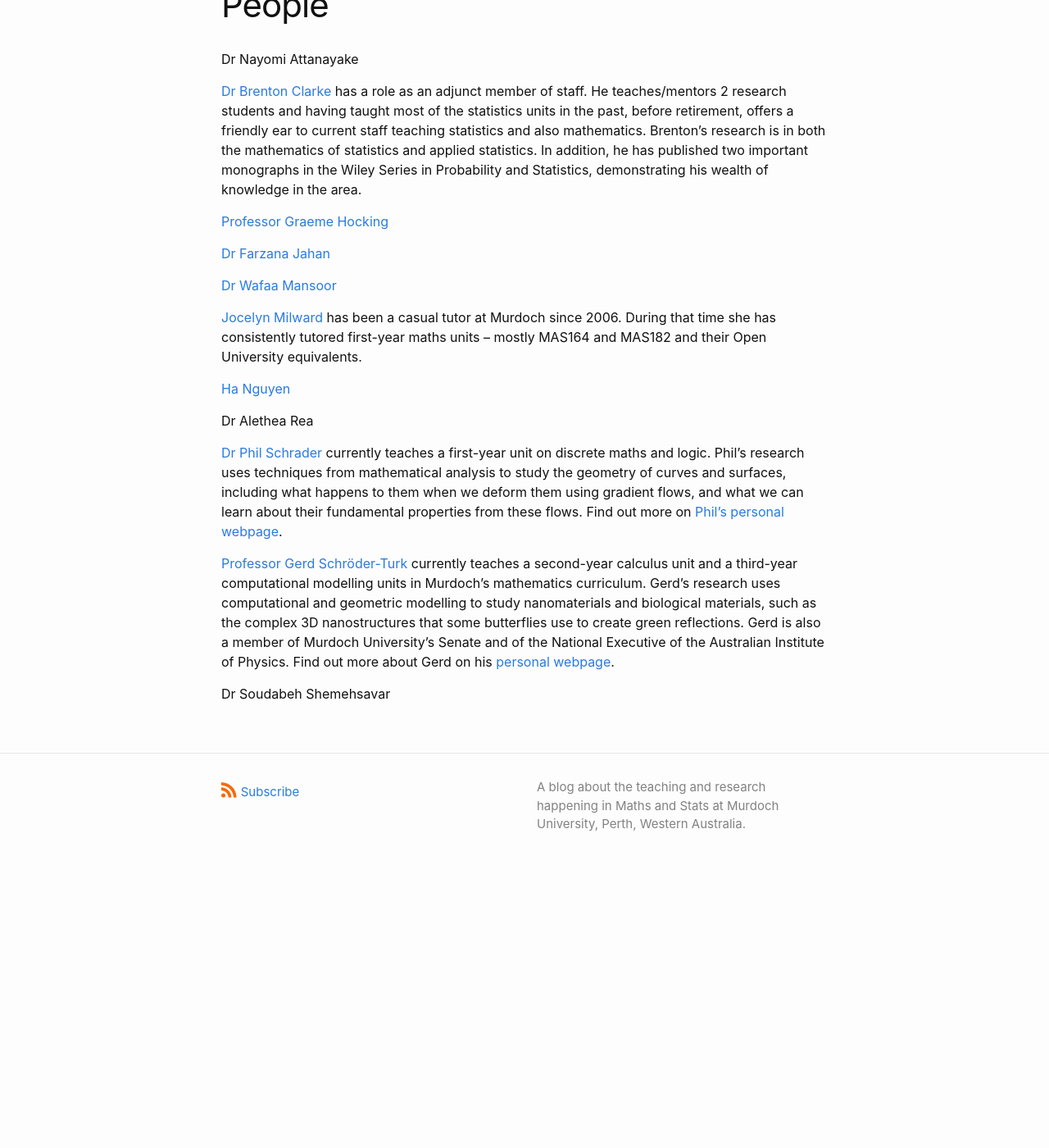
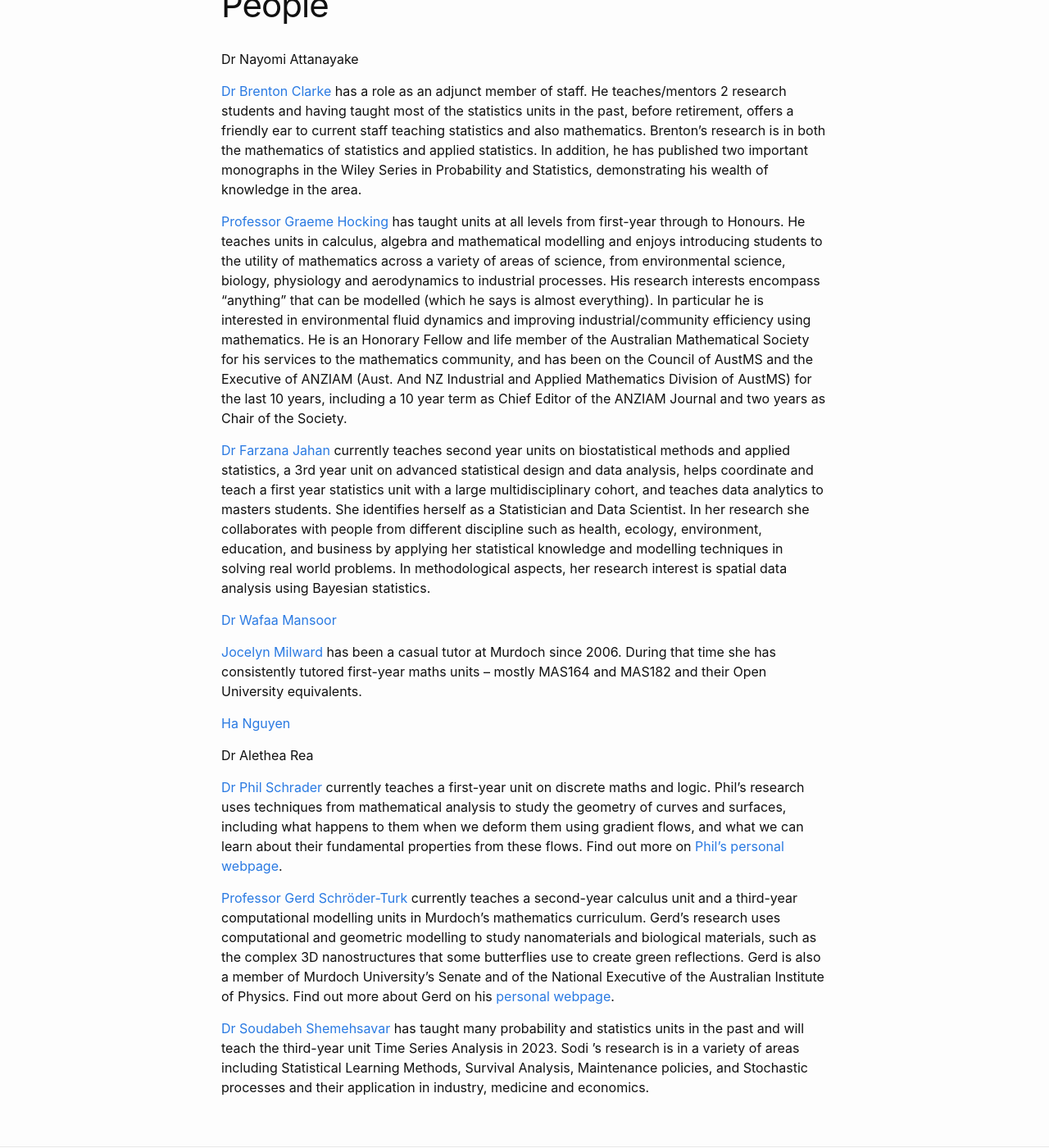
Before and after one commit to Murdoch-Maths-and-Stats/Murdoch-Maths-and-Stats.github.io, a Jekyll site: the page built from people.md, in a window 1280 px wide and 1400 px high, scrolled down 324 px. Shown: the whole window at 82% size. Built offline with Jekyll 4.4.1, drawn with Linux system fonts in a browser that asks for light colours; before the commit the page ends 1401 px from its top, so only the background shows below that.

Commit message:
people updates

```diff
--- a/people.md
+++ b/people.md
@@ -11,9 +11,10 @@ Dr Nayomi Attanayake
 
 [Dr Brenton Clarke](http://profiles.murdoch.edu.au/myprofile/brenton-clarke/) has a role as an adjunct member of staff. He teaches/mentors 2 research students and having taught most of the statistics units in the past, before retirement, offers a friendly ear to current staff teaching statistics and also mathematics.  Brenton’s research is in both the mathematics of statistics and applied statistics. In addition, he has published two important monographs in the Wiley Series in Probability and Statistics, demonstrating his wealth of knowledge in the area.
 
-[Professor Graeme Hocking](http://profiles.murdoch.edu.au/myprofile/graeme-hocking/)
+[Professor Graeme Hocking](http://profiles.murdoch.edu.au/myprofile/graeme-hocking/) has taught units at all levels from first-year through to Honours. He teaches units in calculus, algebra and mathematical modelling and enjoys introducing students to the utility of mathematics across a variety of areas of science, from environmental science, biology, physiology and aerodynamics to industrial processes. His research interests encompass “anything” that can be modelled (which he says is almost everything). In particular he is interested in environmental fluid dynamics and improving industrial/community efficiency using mathematics. He is an Honorary Fellow and life member of the Australian Mathematical Society for his services to the mathematics community, and has been on the Council of AustMS and the Executive of ANZIAM (Aust. And NZ Industrial and Applied Mathematics Division of AustMS) for the last 10 years, including a 10 year term as Chief Editor of the ANZIAM Journal and two years as Chair of the Society.
 
-[Dr Farzana Jahan](http://profiles.murdoch.edu.au/myprofile/farzana-jahan/)
+[Dr Farzana Jahan](http://profiles.murdoch.edu.au/myprofile/farzana-jahan/) currently teaches second year units on biostatistical methods and applied statistics, a 3rd year unit on advanced statistical design and data analysis, helps coordinate and teach a first year statistics unit with a large multidisciplinary cohort, and teaches data analytics to masters students.  She identifies herself as a Statistician and Data Scientist. In her research she collaborates with people from different discipline such as health, ecology, environment, education, and business by applying her statistical knowledge and modelling techniques in solving real world problems. In methodological aspects, her research interest is spatial data analysis using Bayesian statistics.
+
 
 [Dr Wafaa Mansoor](http://profiles.murdoch.edu.au/myprofile/wafaa-mansoor/)
 
@@ -27,4 +28,5 @@ Dr Alethea Rea
 
 [Professor Gerd Schröder-Turk](http://profiles.murdoch.edu.au/myprofile/gerd-schroeder-turk/) currently teaches a second-year calculus unit and a third-year computational modelling units in Murdoch's mathematics curriculum. Gerd's research uses computational and geometric modelling to study nanomaterials and biological materials, such as the complex 3D nanostructures that some butterflies use to create green reflections. Gerd is also a member of Murdoch University's Senate and of the National Executive of the Australian Institute of Physics. Find out more about Gerd on his [personal webpage](http://gerdschroeder-turk.org).
 
-Dr Soudabeh Shemehsavar
+[Dr Soudabeh Shemehsavar](http://profiles.murdoch.edu.au/myprofile/soudabeh-shemehsavar/)
+has taught many probability and statistics units in the past and will teach the third-year unit Time Series Analysis in 2023.  Sodi ’s research is in a variety of areas including Statistical Learning Methods, Survival Analysis, Maintenance policies, and Stochastic processes and their application in industry, medicine and economics.
```
